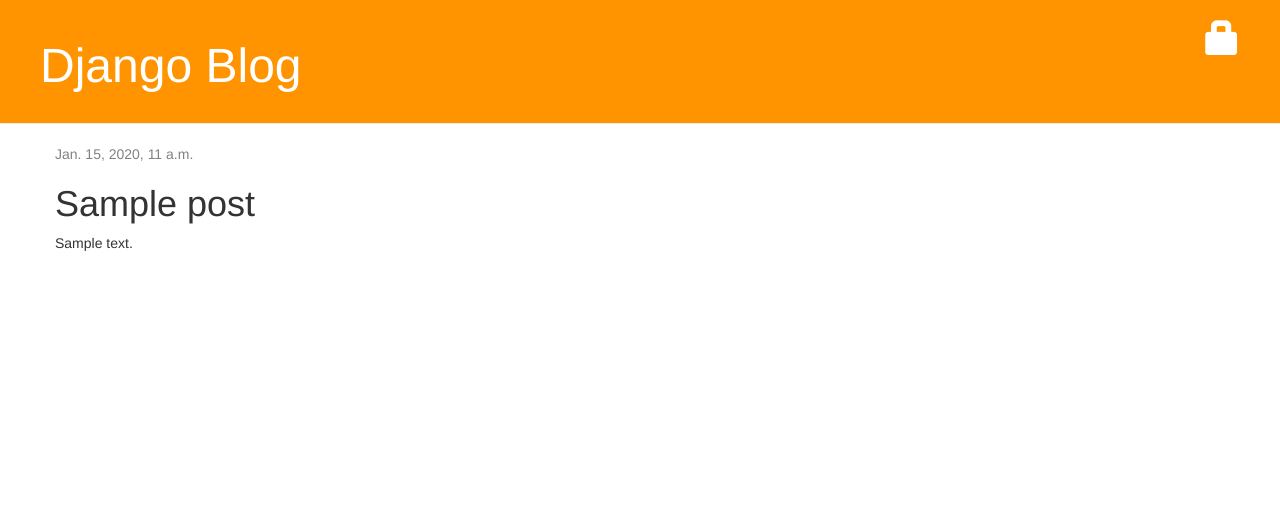
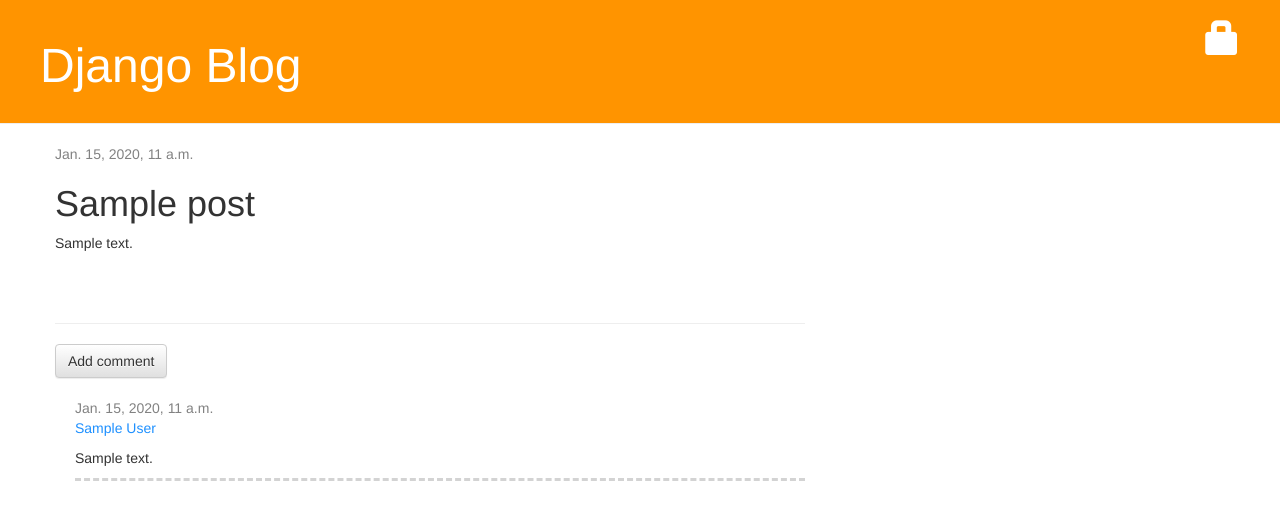
Before and after one commit to MiodragNisevic/my-first-blog, a Django app: page /post/1/ in a window 1280 px wide. Shown: the top 520 px of the page. Run offline with Django 3.2, Linux system fonts and the light colour scheme; tables that the repository leaves empty hold one stand-in row (values such as "Sample post"); some libraries are stand-ins or nearby versions.

Commit message:
Added comments

```diff
--- a/blog/admin.py
+++ b/blog/admin.py
@@ -1,11 +1,12 @@
 from django.contrib import admin
-from .models import Post
+from .models import Post, Comment
 
 # To add, edit and delete the posts we've just modeled, we will use Django admin.
 
 
 admin.site.register(Post)
-# To make our model visible on the admin page,
+admin.site.register(Comment)
+# To make our models visible on the admin page,
 # we need to register the model with admin.site.register(Post).
 
 
--- a/blog/models.py
+++ b/blog/models.py
@@ -11,17 +11,37 @@ class Post(models.Model):
     published_date = models.DateTimeField(blank=True, null=True)
 
     def publish(self):
-        self.published_date=timezone.now()
+        self.published_date = timezone.now()
         self.save()
+
     #     ovaj metod koristim kasnije u views.py da publishujem draft u okviru post_publish metoda
 
     def __str__(self):
         return self.title
-    # object.__str__(self)¶
-    # Called by str(object) and the built-in functions format() and print() to compute the “informal”
-    # or nicely printable string representation of an object. The return value must be a string object
+        # object.__str__(self)¶
+        # Called by str(object) and the built-in functions format() and print() to compute the “informal”
+        # or nicely printable string representation of an object. The return value must be a string object
+
+    def approved_comments(self):
+        return self.comments.filter(approved_comment=True)
 
 
 # sad kad je napravljen model, ides u terminal i kazes: python manage.py makemigrations blog ****
-# tako se kreira migracija za taj model u bazi podataka
+# tako se kreira migracija za taj model (te modele) u bazi podataka
 # onda, da migriras, kazes: python manage.py migrate blog  ****
+
+
+class Comment(models.Model):
+    post = models.ForeignKey('blog.Post', related_name='comments')
+    # The related_name option allows us to have access to comments from within the Post model.
+    author = models.CharField(max_length=200)
+    text = models.TextField()
+    created_date = models.DateTimeField(default=timezone.now)
+    approved_comment = models.BooleanField(default=False)
+
+    def approve(self):
+        self.approved_comment = True
+        self.save()
+
+    def __str__(self):
+        return self.text
--- a/blog/templates/blog/post_detail.html
+++ b/blog/templates/blog/post_detail.html
@@ -31,4 +31,24 @@
         <p>{{ post.text|linebreaksbr }}</p>
     </div>
 
+    <hr>
+        <a class="btn btn-default" href="{% url 'add_comment_to_post' pk=post.pk %}">Add comment</a>
+        {% for comment in post.comments.all %}
+            {% if user.is_authenticated or comment.approved_comment %}
+            <div style="margin: 20px 0px 30px 20px; border-bottom: dashed lightgray">
+                <div class="date">
+                    {{ comment.created_date }}
+                    {% if not comment.approved_comment %}
+                         <a class="btn btn-default" href="{% url 'comment_remove' pk=comment.pk %}"><span class="glyphicon glyphicon-remove"></span></a>
+                         <a class="btn btn-default" href="{% url 'comment_approve' pk=comment.pk %}"><span class="glyphicon glyphicon-ok"></span></a>
+                    {% endif %}
+                </div>
+                <p style="color: dodgerblue;">{{ comment.author }}</p>
+                <p>{{ comment.text|linebreaks }}</p>
+            </div>
+            {% endif %}
+        {% empty %}
+            <p style="margin: 20px 0px 30px 20px">No comments here yet :(</p>
+        {% endfor %}
+
 {% endblock %}
--- a/blog/templates/blog/post_list.html
+++ b/blog/templates/blog/post_list.html
@@ -11,6 +11,7 @@
             {#         pk je primary key. ako mi Modelu ne dodelimo primary key, Django mu ga dodeli sam i nazove to polje pk#}
             {#         'post_detail' je name koji cu dodeliti odgovarajucem url-u u blog/urls.py #}
             <p>{{ post.text|linebreaksbr }}</p>
+            <a href="{% url 'post_detail' pk=post.pk %}">Comments: {{ post.approved_comments.count }}</a>
         </div>
     {% endfor %}
 
--- a/blog/urls.py
+++ b/blog/urls.py
@@ -18,5 +18,8 @@ urlpatterns = [
     url(r'^post/(?P<pk>\d+)/delete/$', views.post_delete, name='post_delete'),
     url(r'^drafts/$', views.post_draft_list, name='post_draft_list'),
     url(r'^post/(?P<pk>\d+)/publish/$', views.post_publish, name='post_publish'),
+    url(r'^post/(?P<pk>\d+)/comment/$', views.add_comment_to_post, name='add_comment_to_post'),
+    url(r'^comment/(?P<pk>\d+)/approve/$', views.comment_approve, name='comment_approve'),
+    url(r'^comment/(?P<pk>\d+)/remove/$', views.comment_remove, name='comment_remove'),
     url(r'^file/$', views.employee, name='employee'),
 ]
--- a/blog/views.py
+++ b/blog/views.py
@@ -1,7 +1,7 @@
 from django.shortcuts import render, get_object_or_404, redirect
-from .models import Post
+from .models import Post, Comment
 from django.utils import timezone
-from .forms import PostForm, EmployeeForm
+from .forms import PostForm, EmployeeForm, CommentForm
 from django.core.files import File
 from django.contrib.auth.decorators import login_required
 
@@ -76,6 +76,36 @@ def post_publish(request, pk):
     return redirect('post_list')
 
 
+def add_comment_to_post(request, pk):
+    post = get_object_or_404(Post, pk=pk)
+    if request.method == "POST":
+        form = CommentForm(request.POST)
+        if form.is_valid():
+            comment = form.save(commit=False) # False da bih ostale atribute dodao ispod pre nego sto se commituje
+            comment.post = post
+            comment.save()
+            return redirect('post_detail', pk=post.pk)
+    else:
+        form=CommentForm
+    return render(request, 'blog/add_comment_to_post.html', {'form': form})
+
+
+@login_required
+def comment_approve(request, pk):
+    comment = get_object_or_404(Comment, pk=pk)
+    comment.approve()
+    return redirect('post_detail', pk=comment.post.pk)
+
+
+@login_required
+def comment_remove(request, pk):
+    comment = get_object_or_404(Comment, pk=pk)
+    post_pk = comment.post.pk
+    # ovaj red iznad moram jer cu u sledecem redu obrisati comment, pa ne mogu u redirect da kazem pk=comment.post.pk
+    comment.delete()
+    return redirect('post_detail', pk=post_pk)
+
+
 @login_required
 def employee(request):
     if request.method == "POST":
```
Also changed, not shown: blog/forms.py (+8 -1 lines), blog/templates/blog/add_comment_to_post.html (added, +12 -0 lines), blog/migrations/0002_comment.py (added), blog/static/css/blog.css (line endings or trailing spaces).
